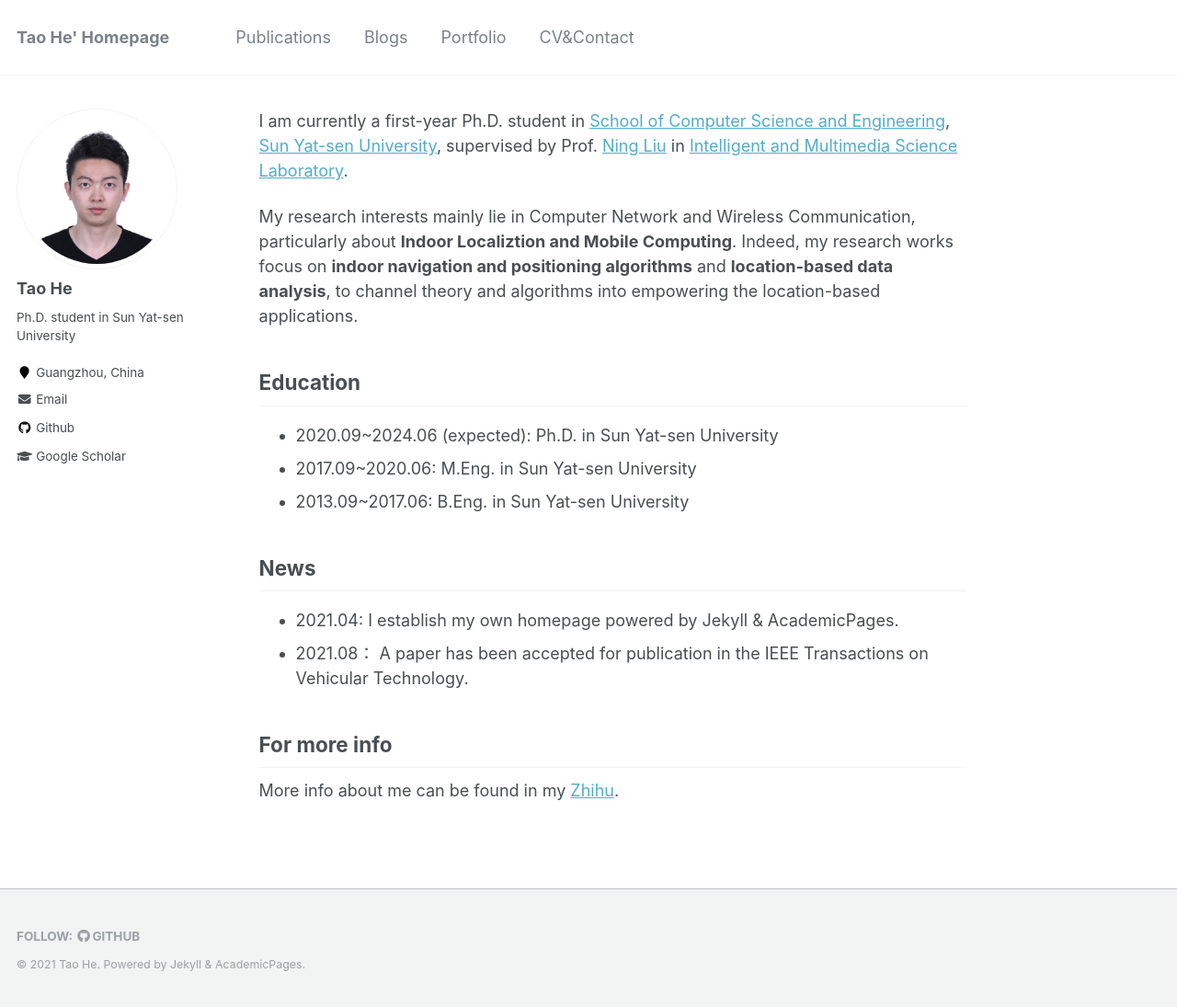
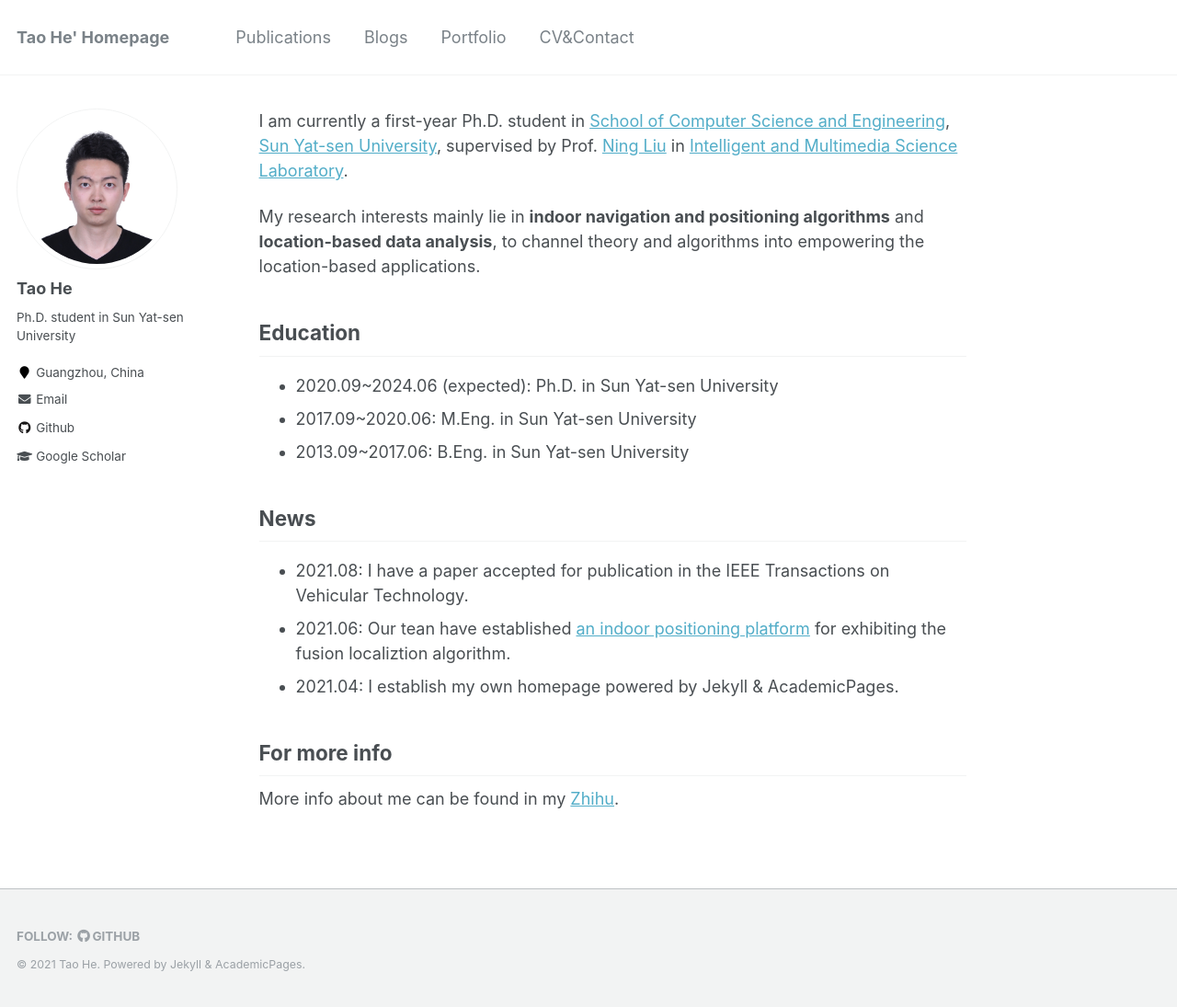
Before and after one commit to onewalnut/onewalnut.github.io, a Jekyll site: the page built from _pages/about.md, in a window 1280 px wide and 1095 px high. Shown: the whole window at 92% size. Built offline with Jekyll 4.4.1, drawn with Linux system fonts in a browser that asks for light colours.

Commit message:
Update about.md

```diff
--- a/_pages/about.md
+++ b/_pages/about.md
@@ -10,8 +10,7 @@ redirect_from:
 
 I am currently a first-year Ph.D. student in [School of Computer Science and Engineering](http://sdcs.sysu.edu.cn), [Sun Yat-sen University](http://www.sysu.edu.cn),  supervised by Prof. [Ning Liu](http://sdcs.sysu.edu.cn/node/2495) in [Intelligent and Multimedia Science Laboratory](https://www.sysu-imsl.com).
 
-My research interests mainly lie in Computer Network and Wireless Communication, particularly about **Indoor Localiztion and Mobile Computing**.
-Indeed, my research works focus on **indoor navigation and positioning algorithms** and **location-based data analysis**, to channel theory and algorithms into empowering the location-based applications.
+My research interests mainly lie in **indoor navigation and positioning algorithms** and **location-based data analysis**, to channel theory and algorithms into empowering the location-based applications.
 
 
 Education
@@ -23,8 +22,9 @@ Education
 
 News
 --------
+* 2021.08: I have a paper accepted for publication in the IEEE Transactions on Vehicular Technology.
+* 2021.06: Our tean have established [an indoor positioning platform](https://www.bilibili.com/video/BV1yq4y1576T?zw) for exhibiting the fusion localiztion algorithm.
 * 2021.04: I establish my own homepage powered by Jekyll & AcademicPages.
-* 2021.08： A paper has been accepted for publication in the IEEE Transactions on Vehicular Technology.
 
 
 For more info
```
